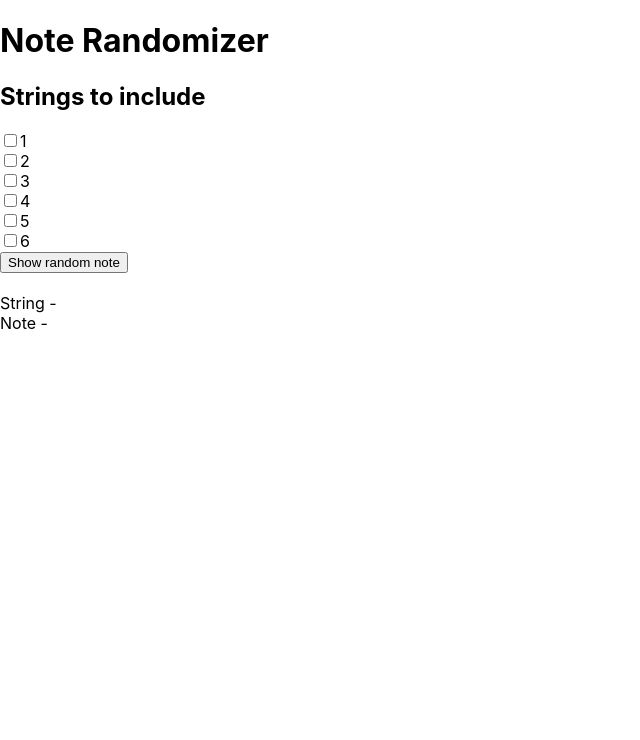
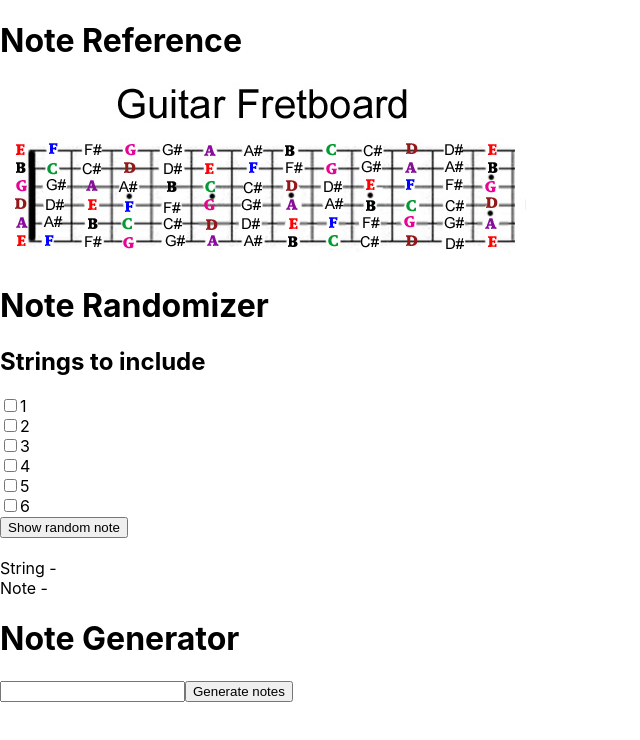
Before and after one commit to arvinsim/guitaraide, a React (Create React App) app: page / in a window 1280 px wide. Shown: the top 740 px of the page, without its empty margins (0-640 px from the left). Built offline with nearby package versions, Linux system fonts and the light colour scheme.

Commit message:
Add 2 new components

```diff
--- a/src/App.tsx
+++ b/src/App.tsx
@@ -1,10 +1,14 @@
 import React from "react";
-import { NoteRandomizer } from "./pages/NoteRandomizer";
+import { NoteRandomizer } from "./components/NoteRandomizer";
+import { NoteReference } from "./components/NoteReference";
+import { NoteGenerator } from "./components/NoteGenerator";
 
 function App() {
   return (
     <div className="App">
+      <NoteReference />
       <NoteRandomizer />
+      <NoteGenerator />
     </div>
   );
 }
--- /dev/null
+++ b/src/components/NoteGenerator/index.tsx
@@ -0,0 +1,30 @@
+import React, { useState } from "react";
+import { useForm } from "react-hook-form";
+import { getRandomNote } from "../../utils";
+
+export function NoteGenerator() {
+  const [notes, setNotes] = useState<Array<string>>([]);
+  const { register, handleSubmit } = useForm();
+  const onSubmit = (data: any) => {
+    let notesList = [];
+    for (let x = 0; x < data.numberOfNotes; x++) {
+      notesList.push(getRandomNote());
+    }
+    setNotes(notesList);
+  };
+
+  return (
+    <div>
+      <h1>Note Generator</h1>
+      <form onSubmit={handleSubmit(onSubmit)}>
+        <input type={"text"} name={"numberOfNotes"} ref={register} />
+        <input type="submit" value="Generate notes" />
+      </form>
+      <div>
+        {notes.map((note) => {
+          return `${note} `;
+        })}
+      </div>
+    </div>
+  );
+}
--- a/src/pages/NoteRandomizer/index.tsx
+++ b/src/components/NoteRandomizer/index.tsx
@@ -1,5 +1,6 @@
 import React, { useState } from "react";
 import { useForm } from "react-hook-form";
+import { getRandomArrayItem, getRandomNote } from "../../utils";
 
 export function NoteRandomizer() {
   const [string, setString] = useState("");
@@ -13,7 +14,6 @@ export function NoteRandomizer() {
   return (
     <div>
       <h1>Note Randomizer</h1>
-
       <form onSubmit={handleSubmit(onSubmit)}>
         <h2>Strings to include</h2>
         <div>
@@ -89,12 +89,3 @@ export function NoteRandomizer() {
     </div>
   );
 }
-
-function getRandomNote() {
-  const notes = ["C", "D", "E", "F", "G", "A", "B"];
-  return getRandomArrayItem(notes);
-}
-
-function getRandomArrayItem<A>(arr: A[]) {
-  return arr[Math.floor(Math.random() * arr.length)];
-}
--- /dev/null
+++ b/src/components/NoteReference/index.tsx
@@ -0,0 +1,11 @@
+import React from "react";
+import GuitarFretBoardImage from "./guitar-fretboard.jpg";
+
+export function NoteReference() {
+  return (
+    <div>
+      <h1>Note Reference</h1>
+      <img src={GuitarFretBoardImage} alt={"Guitar Fretboard"} />
+    </div>
+  );
+}
--- /dev/null
+++ b/src/utils/index.ts
@@ -0,0 +1,19 @@
+export function getRandomNote() {
+  const notes = ["C", "D", "E", "F", "G", "A", "B"];
+  return getRandomArrayItem(notes);
+}
+
+export function getRandomArrayItem<A>(arr: A[]) {
+  return arr[Math.floor(Math.random() * arr.length)];
+}
+
+// basic vanilla javaScript lodash times method clone
+export function times(count: number, func: any) {
+  let i = 0,
+    results = [];
+  while (i < count) {
+    results.push(func(i));
+    i += 1;
+  }
+  return results;
+}
```
Also changed, not shown: src/components/NoteReference/guitar-fretboard.jpg (added).
